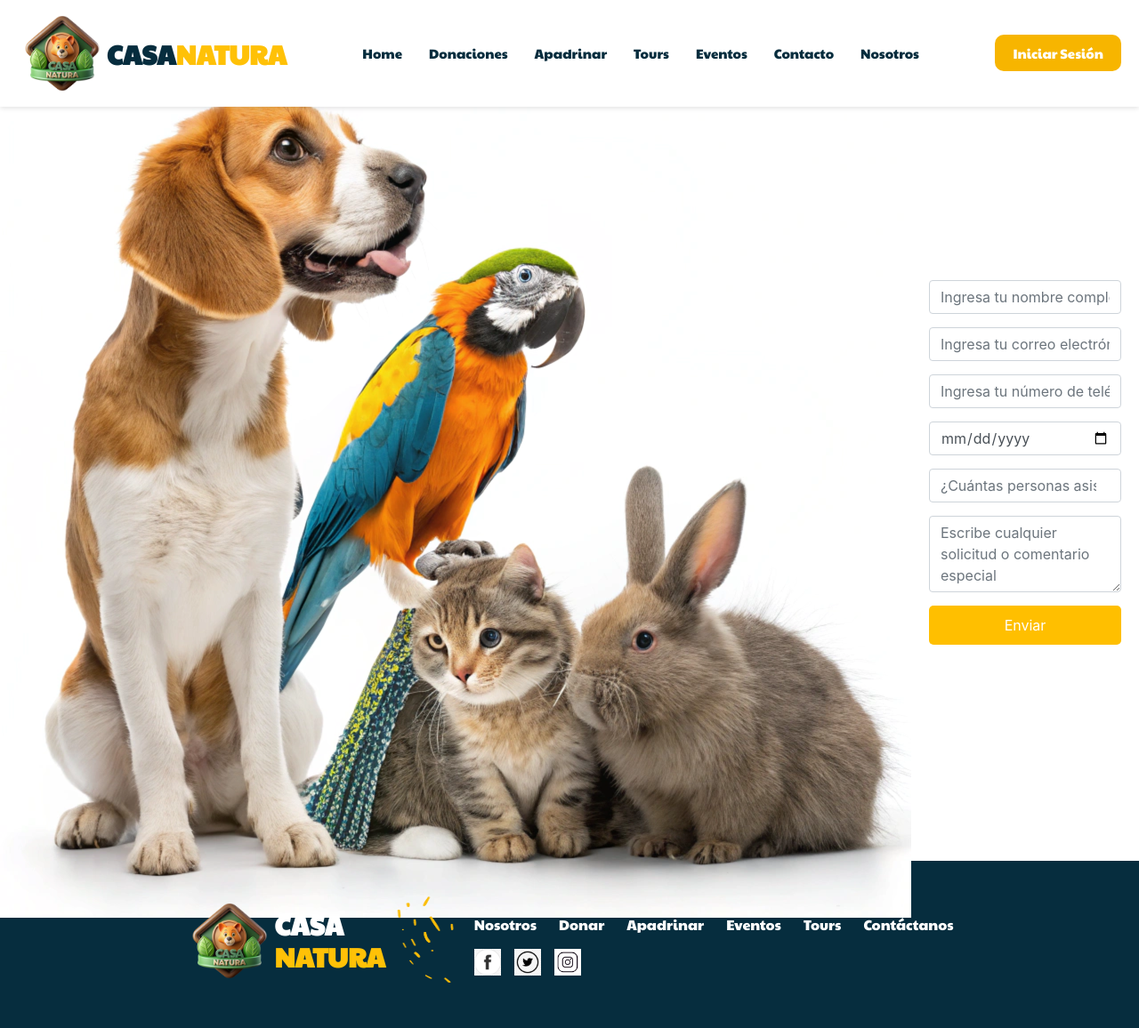
After one commit to karolyn1/Proyecto-Web-ClienteServidor, a PHP site: page /registroTour.php in a window 1280 px wide. The commit adds this page. Shown: the whole page at 89% size. Run offline with PHP 8.4, Linux system fonts and the light colour scheme.

Commit message:
avances johnny

```diff
--- a/css/style.css
+++ b/css/style.css
@@ -822,3 +822,230 @@ nav li {
 .botonApadrinar:hover {
     background-color: #e0a400;
 }
+
+
+
+
+
+
+.contact-section {
+    display: flex;
+    justify-content: center;
+    padding: 0px;
+    background-color: #f9f9f9;
+    width: 100%;
+}
+
+.contact-logo-form {
+    display: flex;
+    align-items: center;
+    justify-content: space-between;
+    width: 80%;
+    max-width: 500px;
+    gap: 10px;
+}
+
+/* Logo */
+.contact-logo, .contact-form {
+    background-color: #f5f5f5;
+    padding: 100px;
+    flex: 1;
+    width: 100%;
+    text-align: center;
+}
+
+.logo-mascot {
+    width: 100%;
+    max-width: 400px;
+
+}
+
+/* Formulario de Contacto */
+.contact-form form {
+    display: flex;
+    flex-direction: column;
+    align-items: center;
+    width: 100%;
+}
+
+.form-group {
+    display: flex;
+    width: 100%;
+    gap: 10px;
+}
+
+.contact-form input[type="text"], .contact-form input[type="email"], .contact-form textarea {
+    width: 100%;
+    padding: 10px;
+    margin: 10px 0;
+    border: 1px solid #ccc;
+    border-radius: 5px;
+    background-color: #f8f8f8;
+}
+
+.contact-form textarea {
+    height: 80px;
+}
+
+.contact-form button {
+    background-color: #FFBF00;
+    color: #fff;
+    padding: 10px 20px;
+    border: none;
+    border-radius: 5px;
+    cursor: pointer;
+    width: 100%;
+    max-width: 300px;
+    font-size: 16px;
+}
+
+/* Información y Ubicación */
+.info-location {
+    display: flex;
+    justify-content: space-around;
+    padding: 40px;
+    background-color: #f9f9f9;
+}
+
+.info-location h2 {
+    color: #FFBF00;
+    text-align: center;
+}
+
+.contact-info, .location-map {
+    width: 45%;
+}
+
+.contact-info p {
+    text-align: center;
+    color: #333;
+    margin: 10px 0;
+}
+
+.location-map iframe {
+    width: 100%;
+    height: 300px;
+    border: none;
+}
+
+
+
+
+.registro-section {
+    display: flex;
+    justify-content: center;
+    align-items: stretch;
+    height: 100vh;
+    background-color: #f9f9f9;
+    width: 100%;
+}
+
+.registro-form, .cregistro-form {
+    flex: 1;
+    height: 100%;
+}
+
+.registro-form {
+    background-size: cover;
+    background-position: center;
+    display: flex;
+    justify-content: center;
+    align-items: center;
+    color: white;
+}
+
+.cregistro-form {
+    background-color: #ffffff;
+    display: flex;
+    justify-content: center;
+    align-items: center;
+    padding: 20px;
+}
+
+form {
+    width: 100%;
+    max-width: 450px;
+}
+
+input, textarea {
+    margin-bottom: 15px;
+    padding: 10px;
+    border-radius: 5px;
+    border: 1px solid #ddd;
+    width: 100%;
+}
+
+button {
+    background-color: #FFBF00;
+    color: white;
+    padding: 10px 20px;
+    border: none;
+    border-radius: 5px;
+    cursor: pointer;
+    width: 100%;
+}
+
+button:hover {
+    background-color: #f5bb0d;
+}
+
+
+
+
+.evento-section {
+    display: flex;
+    justify-content: center;
+    align-items: stretch;
+    height: 100vh;
+    background-color: #f9f9f9;
+    width: 100%;
+}
+
+.evento-form, .cevento-form {
+    flex: 1;
+    height: 100%;
+}
+
+.evento-form {
+    background-size: cover;
+    background-position: center;
+    display: flex;
+    justify-content: center;
+    align-items: center;
+    color: white;
+}
+
+.cevento-form {
+    background-color: #ffffff;
+    display: flex;
+    justify-content: center;
+    align-items: center;
+    padding: 20px;
+}
+
+form {
+    width: 100%;
+    max-width: 450px;
+}
+
+input, textarea {
+    margin-bottom: 15px;
+    padding: 10px;
+    border-radius: 5px;
+    border: 1px solid #ddd;
+    width: 100%;
+}
+
+button {
+    background-color: #FFBF00;
+    color: white;
+    padding: 10px 20px;
+    border: none;
+    border-radius: 5px;
+    cursor: pointer;
+    width: 100%;
+}
+
+button:hover {
+    background-color: #f5bb0d;
+}
--- /dev/null
+++ b/registroTour.php
@@ -0,0 +1,48 @@
+<!DOCTYPE html>
+<html lang="es">
+
+<head>
+    <meta charset="UTF-8">
+    <meta name="viewport" content="width=device-width, initial-scale=1.0">
+    <title>Reserva de Tour - Casa Natura</title>
+    <link href="https://cdnjs.cloudflare.com/ajax/libs/font-awesome/5.15.4/css/all.min.css" rel="stylesheet">
+    <link href="https://fonts.googleapis.com/css2?family=Paytone+One&display=swap" rel="stylesheet">
+    <link rel="stylesheet" href="https://cdn.jsdelivr.net/npm/bootstrap@4.3.1/dist/css/bootstrap.min.css" integrity="sha384-ggOyR0iXCbMQv3Xipma34MD+dH/1fQ784/j6cY/iJTQUOhcWr7x9JvoRxT2MZw1T" crossorigin="anonymous">
+    <link href="./css/style.css" rel="stylesheet">
+</head>
+
+<body>
+    <nav>
+        <?php
+            include("fragmentos.php");
+            echo $navbar;
+        ?>
+    </nav>
+    <section class="registro-section">
+        <div class="registro-form">
+            <img src="imagenes/animalesVarios.png" alt="Casa Natura Logo" class="logo-form">
+        </div>
+        <div class="cregistro-form">
+        <form>
+            <input type="text" class="form-control" id="nombre" name="nombre" required placeholder="Ingresa tu nombre completo">
+            <input type="email" class="form-control" id="email" name="email" required placeholder="Ingresa tu correo electrónico">
+            <input type="tel" class="form-control" id="telefono" name="telefono" required placeholder="Ingresa tu número de teléfono">
+            <input type="date" class="form-control" id="fecha" name="fecha" required>
+            <input type="number" class="form-control" id="personas" name="personas" required min="1" placeholder="¿Cuántas personas asistirán al tour?">
+            <textarea class="form-control" id="comentarios" name="comentarios" rows="3" placeholder="Escribe cualquier solicitud o comentario especial"></textarea>
+            <button type="submit">Enviar</button>
+        </form>
+    </div>
+    </section>
+
+
+
+    <footer class="mt-5">
+        <?php
+            include("fragmentos.php");
+            echo $footer;
+        ?>
+    </footer>
+    </body>
+
+</html>
```
Also changed, not shown: contactenos.php (added, +53 -0 lines), detalleEnvento.php (added, +65 -0 lines), eventosDisponibles.php (added, +75 -0 lines), reservaEvento.php (added, +48 -0 lines), tourDisponible.php (added, +75 -0 lines), vistaTour.php (added, +65 -0 lines), imagenes/animalesVarios.png (added).
